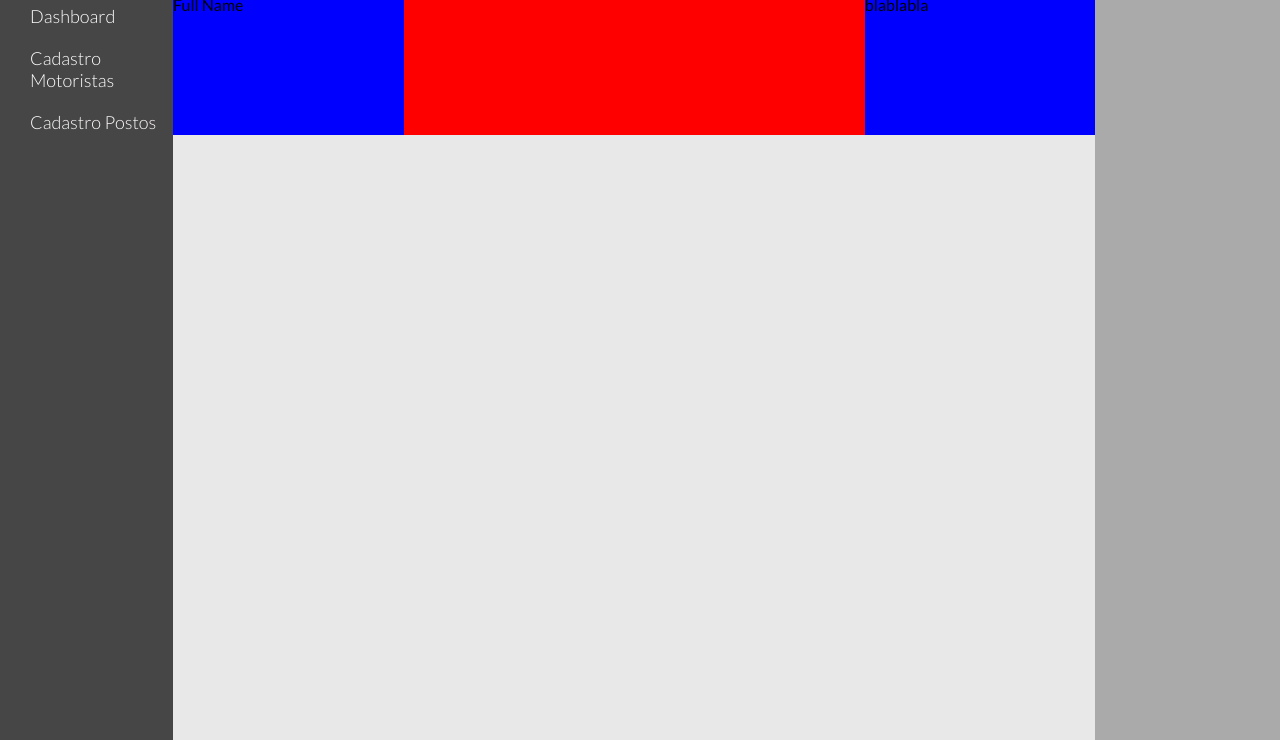
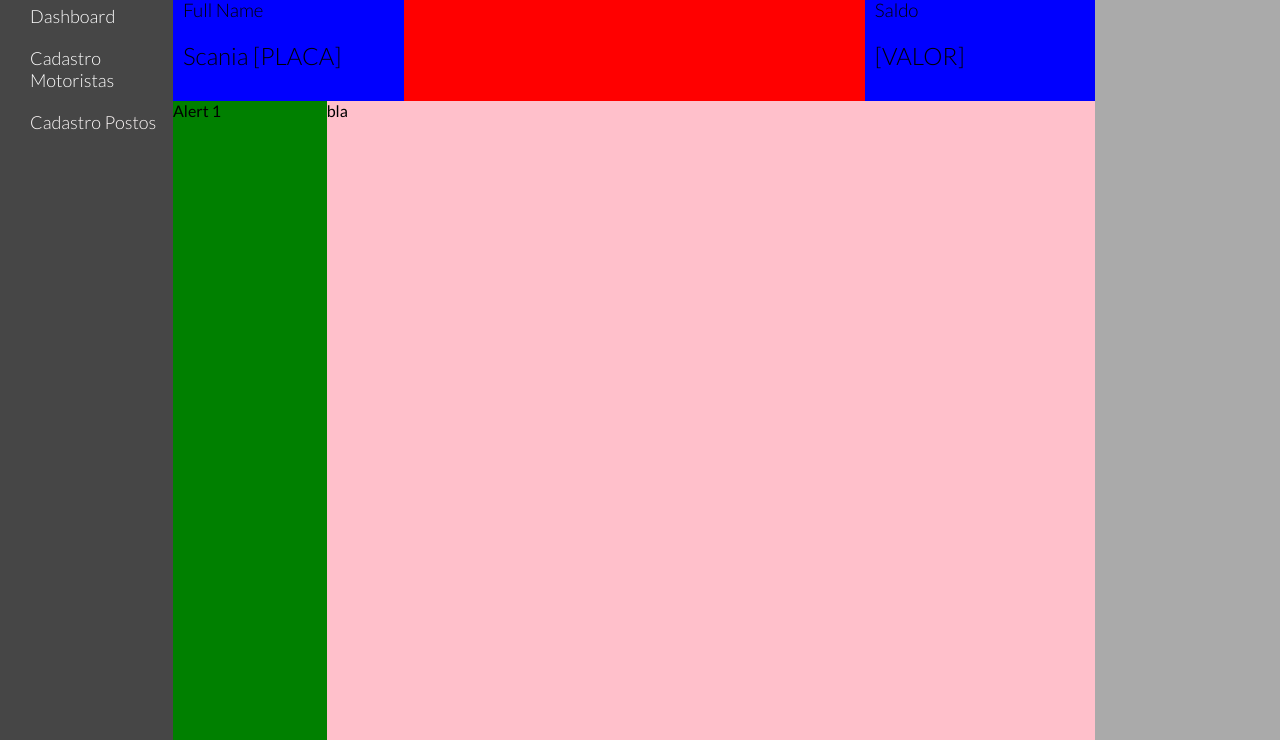
Before and after one commit to jungleBadger/-matera-hackathon, a website: page client/views/console.view.html in a window 1280 px wide. Shown: the part 60-800 px from the top of the page. Drawn offline with Linux system fonts and the light colour scheme; no server answers.

Commit message:
Console view

```diff
--- a/client/styles/console.style.css
+++ b/client/styles/console.style.css
@@ -74,6 +74,12 @@
 }
 
 h2 {
+    margin: 0;
+    padding: 10px;
+    font-weight: lighter;
+}
+
+h3 {
     margin: 0;
     padding: 10px;
     font-weight: lighter;
@@ -235,3 +241,26 @@
     background-color: blue;
     height: 100%;
 }
+
+.driverFeed {
+    background-color: yellow;
+    height: 100%;
+    display: flex;
+    flex-direction: row;
+}
+
+.driverAlerts {
+    background-color: green;
+    height: 100%;
+    display: flex;
+    flex-direction: column;
+}
+
+.driverMap {
+    background-color: pink;
+    height: 100%;
+}
+
+.alertList {
+    height: 20px;
+}
--- a/client/views/console.view.html
+++ b/client/views/console.view.html
@@ -35,11 +35,24 @@
                         </header>
                         <div class="col-12 driverHeader">
                             <div class="col-3 driverText">
-                                <label for="">Full Name</label>
-                                <h2></h2>
+                                <h3>Full Name</h3>
+                                <h2>Scania [PLACA]</h2>
                             </div>
                             <div class="col-3 driverText">
-                                blablabla
+                                <div class="col-3 driverText">
+                                    <h3>Saldo</h3>
+                                    <h2>[VALOR]</h2>
+                                </div>
+                            </div>
+                        </div>
+                        <div class="col-12 driverFeed">
+                            <div class="col-2 driverAlerts">
+                                <div class="col-12 alertList">
+                                    Alert 1
+                                </div>
+                            </div>
+                            <div class="col-10 driverMap">
+                                bla
                             </div>
                         </div>
                     </div>
```
